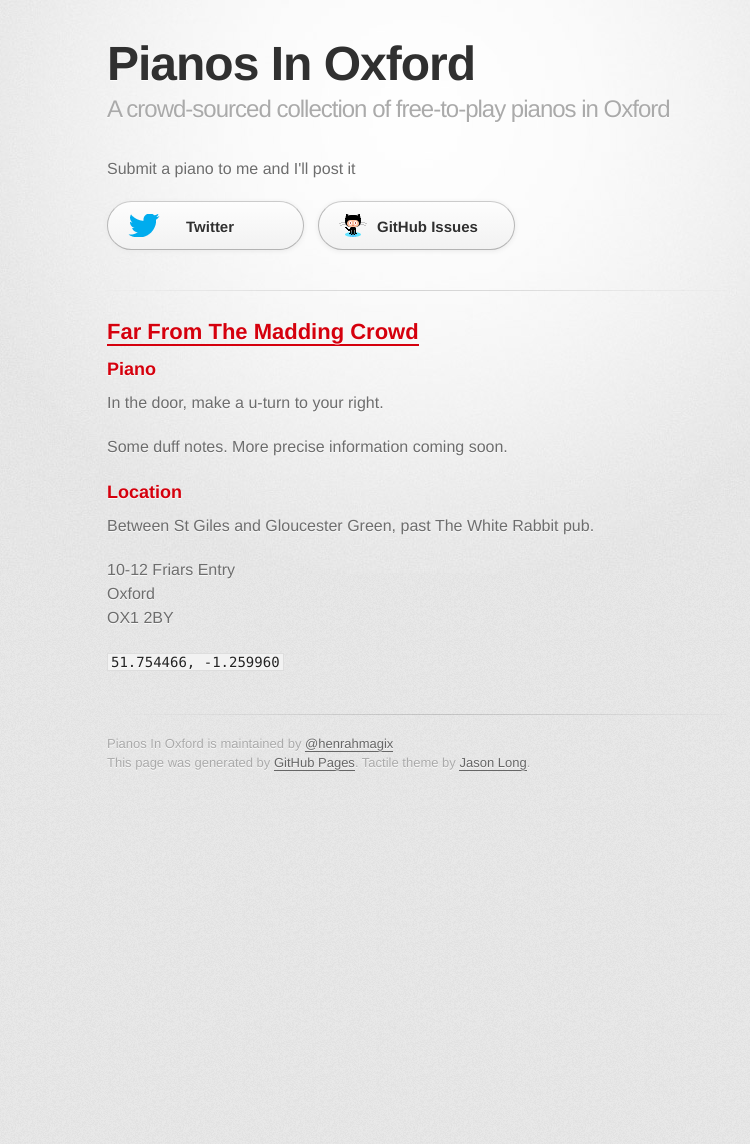
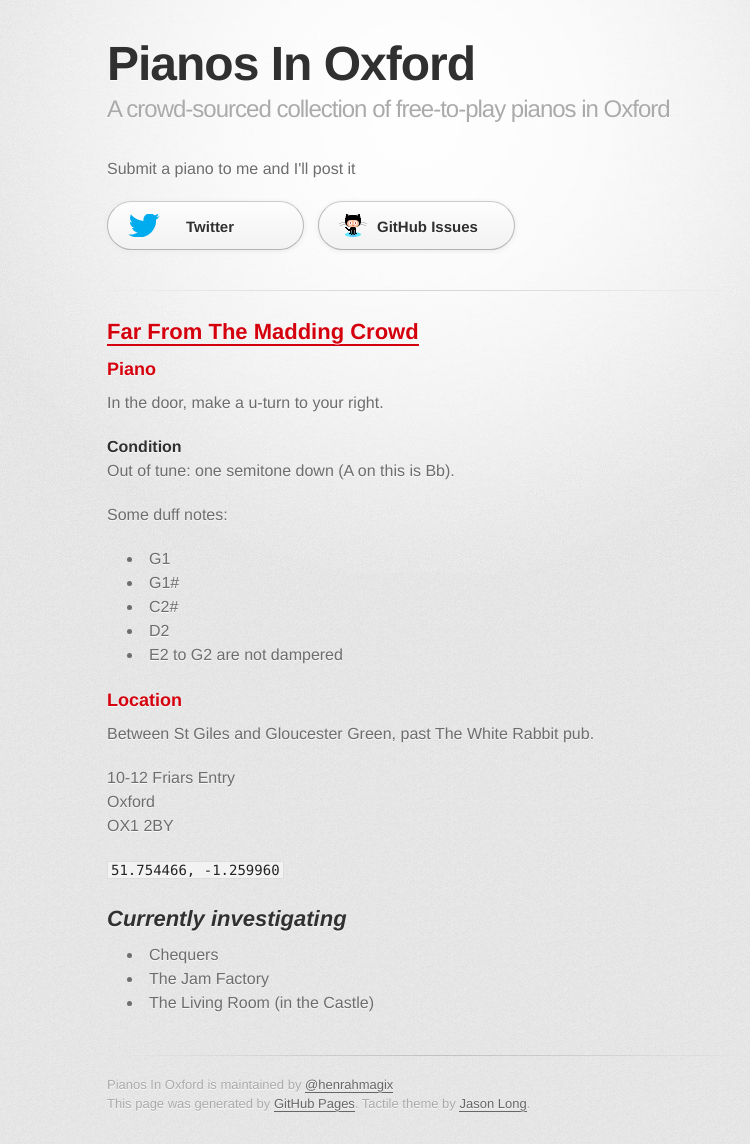
Before and after one commit to henrahmagix/pianosinoxford, a Jekyll site: the page built from index.md, in a window 1280 px wide. Shown: the whole page, without its empty margins (223-973 px from the left). Built offline with Jekyll 4.4.1, drawn with Linux system fonts in a browser that asks for light colours; some web fonts are replaced; Markdown is read by kramdown in place of the engine named in the settings; before the commit the page ends 900 px from its top, so only the background shows below that.

Commit message:
Update index.md

```diff
--- a/index.md
+++ b/index.md
@@ -8,7 +8,17 @@ layout: index
 
 In the door, make a u-turn to your right.
 
-Some duff notes. More precise information coming soon.
+#### Condition
+
+Out of tune: one semitone down (A on this is Bb).
+
+Some duff notes:
+
+- G1
+- G1#
+- C2#
+- D2
+- E2 to G2 are not dampered
 
 ### Location
 
@@ -19,3 +29,9 @@ Oxford<br>
 OX1 2BY
 
 `51.754466, -1.259960`
+
+## *Currently investigating*
+
+- Chequers
+- The Jam Factory
+- The Living Room (in the Castle)
```
